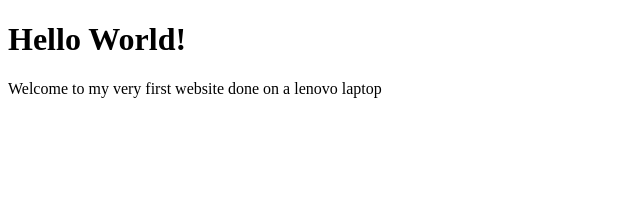
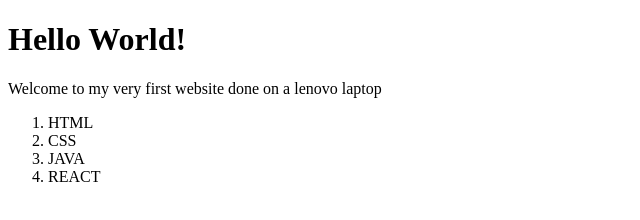
Before and after one commit to jtaraya/my-first-website, a plain HTML site: page my-first-website.html in a window 1280 px wide. Shown: the whole page, without its empty margins (0-640 px from the left). Drawn offline with Linux system fonts and the light colour scheme.

Commit message:
adding ol ordered list

```diff
--- a/my-first-website.html
+++ b/my-first-website.html
@@ -5,4 +5,10 @@
 </head>
 <body>
     <p>Welcome to my very first website done on a lenovo laptop</p>
+    <ol>
+        <li>HTML</li>
+        <li>CSS</li>
+        <li>JAVA</li>
+        <li>REACT</li>
+    </ol>
 </body>
```
